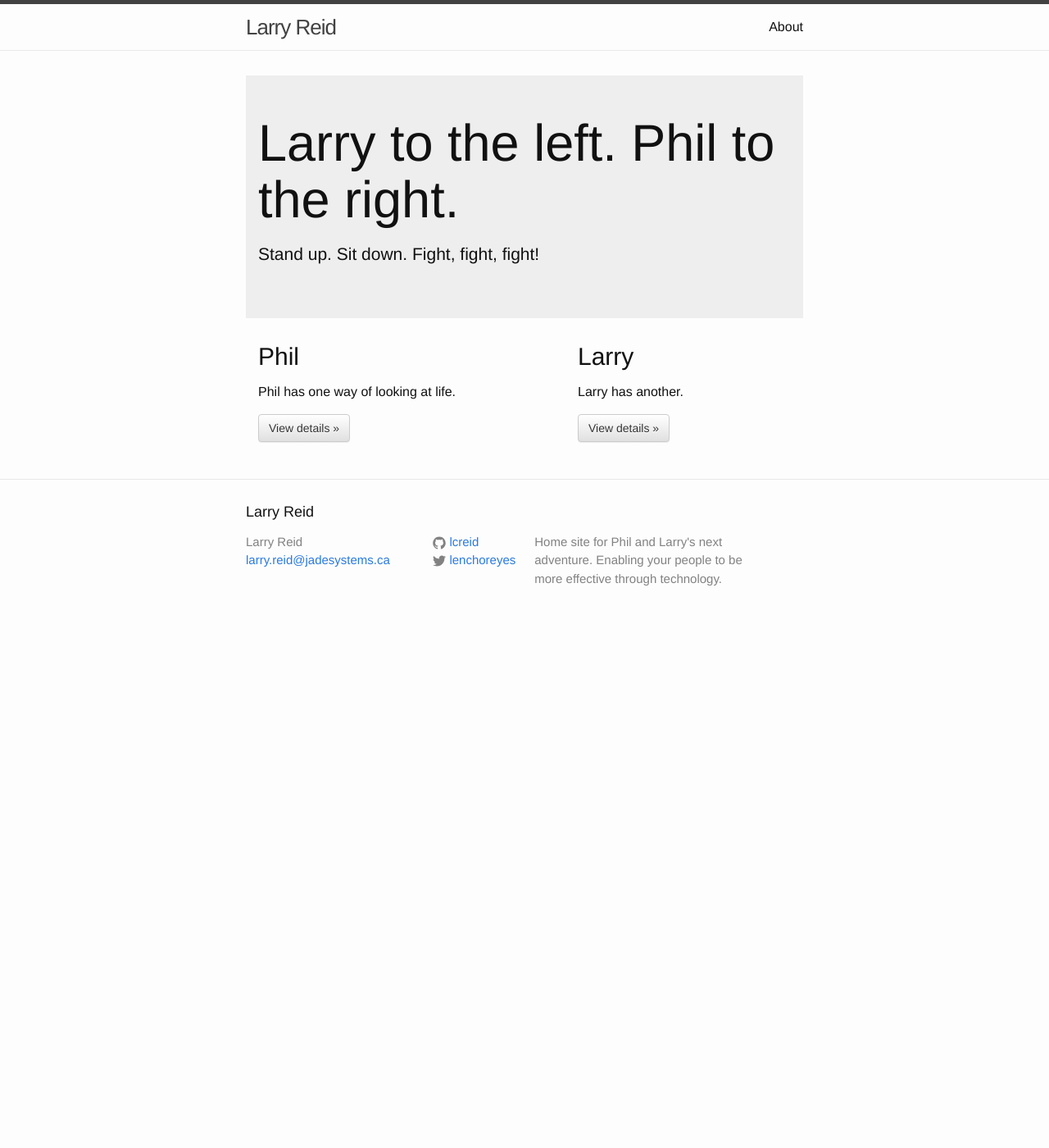
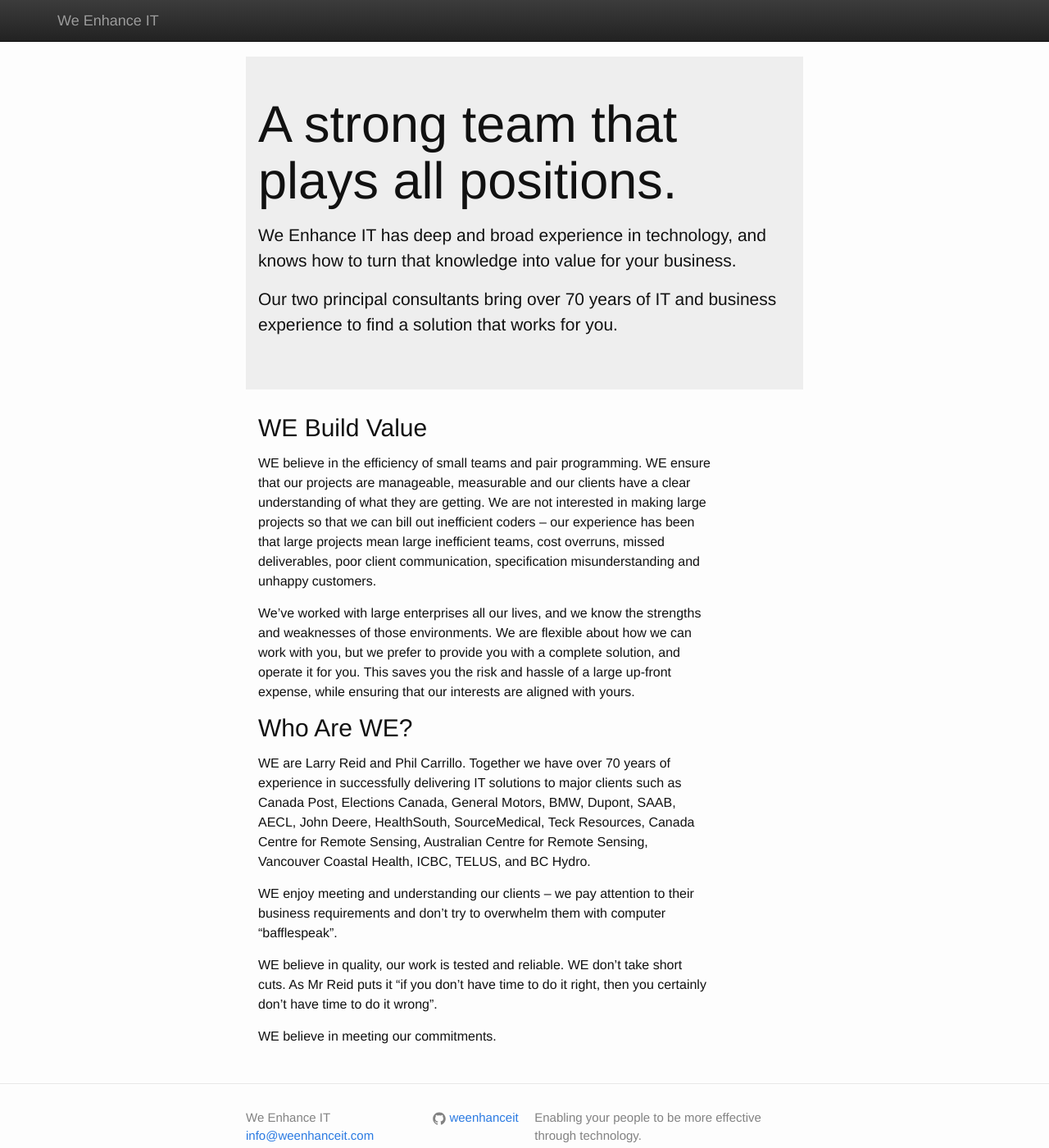
Before and after one commit to weenhanceit/weenhanceit.github.io, a Jekyll site: the page built from index.md, in a window 1280 px wide and 1400 px high. Shown: the whole window at 82% size. Built offline with Jekyll 4.4.1, drawn with Linux system fonts in a browser that asks for light colours; nearby versions of some CDN libraries.

Commit message:
Initial.

```diff
--- a/_config.yml
+++ b/_config.yml
@@ -6,16 +6,15 @@
 # 'jekyll serve'. If you change this file, please restart the server process.
 
 # Site settings
-title: Larry Reid
-email: larry.reid@jadesystems.ca
+title: We Enhance IT
+email: info@weenhanceit.com
 description: > # this means to ignore newlines until "baseurl:"
-  Home site for Phil and Larry's next adventure. Enabling your
-  people to be more effective through technology.
+  Enabling your people to be more effective through technology.
 baseurl: "" # the subpath of your site, e.g. /blog
-url: "https://lcreid.github.io" # the base hostname & protocol for your site
-twitter_username: lenchoreyes
-github_username:  lcreid
-company_name: "Two Smart Guys"
+url: "https://weenhanceit.github.io" # the base hostname & protocol for your site
+twitter_username: weenhanceit
+github_username:  weenhanceit
+company_name: "We Enhance IT"
 
 # Build settings
 markdown: kramdown
--- a/_includes/footer.html
+++ b/_includes/footer.html
@@ -1,8 +1,6 @@
 <footer class="site-footer">
 
   <div class="wrapper">
-
-    <h2 class="footer-heading">{{ site.title }}</h2>
 
     <div class="footer-col-wrapper">
       <div class="footer-col footer-col-1">
@@ -20,7 +18,7 @@
           </li>
           {% endif %}
 
-          {% if site.twitter_username %}
+          {% if false && site.twitter_username %}
           <li>
             {% include icon-twitter.html username=site.twitter_username %}
           </li>
--- a/_includes/header.html
+++ b/_includes/header.html
@@ -1,27 +1,65 @@
-<header class="site-header">
+<header>
+  <nav class="navbar navbar-inverse navbar-fixed-top">
+  <div class="container">
+    <div class="navbar-header">
+      <button type="button" class="navbar-toggle collapsed" data-toggle="collapse" data-target="#navbar" aria-expanded="false" aria-controls="navbar">
+        <span class="sr-only">Toggle navigation</span>
+        <span class="icon-bar"></span>
+        <span class="icon-bar"></span>
+        <span class="icon-bar"></span>
+      </button>
+      <!-- <a class="navbar-brand" href="#">Jade Systems Inc</a> -->
+      <a href="/" class="navbar-brand">
+        {{ site.company_name }}
+      </a>
+    </div>
+    <div id="navbar" class="collapse navbar-collapse">
+      <!-- <ul class="nav navbar-nav">
+        <li class="dropdown">
+          <!-- <a href="#">Link <span class="sr-only">(current)</span></a>
+          <a href="#" class="dropdown-toggle" data-toggle="dropdown" role="button" aria-haspopup="true" aria-expanded="false">Services <span class="caret"></span></a>
+          <ul class="dropdown-menu">
+            <li><%= link_to_unless_current("Project Management", "/services/project_management/") %></li>
+            <li><%= link_to_unless_current("Infrastructure Analysis", "/services/infrastructure_analysis/") %></li>
+            <li><%= link_to_unless_current("IT Consulting", "/services/it_consulting/") %></li>
+          </ul>
+        </li>
+        <li class="dropdown">
+          <a href="#" class="dropdown-toggle" data-toggle="dropdown" role="button" aria-haspopup="true" aria-expanded="false">People <span class="caret"></span></a>
+          <ul class="dropdown-menu">
+            <li><%= link_to_unless_current("Larry Reid", "/people/larry_reid/") %></li>
+          </ul>
+        </li>
+        <li class="dropdown">
+          <a href="#" class="dropdown-toggle" data-toggle="dropdown" role="button" aria-haspopup="true" aria-expanded="false">Knowledgebase <span class="caret"></span></a>
+          <ul class="dropdown-menu">
+            <li><%= link_to_unless_current("Static Web Sites", "/knowledgebase/static-web-sites/") %></li>
+            <li><%= link_to_unless_current("Search Engines", "/knowledgebase/search-engines/") %></li>
+          </ul>
+        </li>
+        <li><%= link_to_unless_current("Contact Us", "/contact/") %></li>
+      </ul> -->
 
-  <div class="wrapper">
+      <!-- <form class="navbar-form navbar-right">
+        <div class="form-group">
+          <input type="text" placeholder="Search" class="form-control" id="search" name="query" value="" autocomplete="off" />
+        </div>
+        <button type="button" class="btn btn-success" id="search-button">Search</button>
+      </form> -->
+    </div>
+  </div>
+</nav>
 
-    <a class="site-title" href="{{ site.baseurl }}/">{{ site.title }}</a>
-
-    <nav class="site-nav">
-      <a href="#" class="menu-icon">
-        <svg viewBox="0 0 18 15">
-          <path fill="#424242" d="M18,1.484c0,0.82-0.665,1.484-1.484,1.484H1.484C0.665,2.969,0,2.304,0,1.484l0,0C0,0.665,0.665,0,1.484,0 h15.031C17.335,0,18,0.665,18,1.484L18,1.484z"/>
-          <path fill="#424242" d="M18,7.516C18,8.335,17.335,9,16.516,9H1.484C0.665,9,0,8.335,0,7.516l0,0c0-0.82,0.665-1.484,1.484-1.484 h15.031C17.335,6.031,18,6.696,18,7.516L18,7.516z"/>
-          <path fill="#424242" d="M18,13.516C18,14.335,17.335,15,16.516,15H1.484C0.665,15,0,14.335,0,13.516l0,0 c0-0.82,0.665-1.484,1.484-1.484h15.031C17.335,12.031,18,12.696,18,13.516L18,13.516z"/>
-        </svg>
-      </a>
-
-      <div class="trigger">
-        {% for my_page in site.pages %}
-          {% if my_page.title %}
-          <a class="page-link" href="{{ my_page.url | prepend: site.baseurl }}">{{ my_page.title }}</a>
-          {% endif %}
-        {% endfor %}
+<div class="container">
+  <div id="search-results">
+    <div id="clear-results" class="clear-button" style="display: block;">&nbsp;</div>
+    <ul id="search-results-list"></ul>
+    <div id="pagination-outer-container">
+      <div id="pagination-inner-container" class="centre">
+        <div id="pagination"></div>
       </div>
-    </nav>
-
+    </div>
   </div>
+</div>
 
 </header>
--- a/index.html
+++ /dev/null
@@ -1,62 +0,0 @@
----
-layout: default
----
-
-<!-- Bootstrap page. -->
-
-<!-- Main jumbotron for a primary marketing message or call to action -->
-<div class="jumbotron">
-  <div class="container">
-    <h1>
-      Larry to the left.
-      Phil to the right.
-    </h1>
-    <p>
-      Stand up.
-      Sit down.
-      Fight, fight, fight!
-    </p>
-    <!-- <p><a class="btn btn-primary btn-lg" href="#" role="button">Learn more &raquo;</a></p> -->
-  </div>
-</div>
-
-<div class="container">
-  <!-- Example row of columns -->
-  <div class="row">
-    <div class="col-md-4">
-      <h2>Phil</h2>
-      <p>
-        Phil has one way of looking at life.
-      </p>
-      <p><a class="btn btn-default" href="/phil/" role="button">View details &raquo;</a></p>
-    </div>
-    <div class="col-md-4">
-      <h2>Larry</h2>
-      <p>
-        Larry has another.
-      </p>
-      <p><a class="btn btn-default" href="/larry/" role="button">View details &raquo;</a></p>
-    </div>
-  </div>
-</div>
-
-
-  <!-- <div class="home">
-
-  <h1 class="page-heading">Posts</h1>
-
-  <ul class="post-list">
-    {% for post in site.posts %}
-      <li>
-        <span class="post-meta">{{ post.date | date: "%b %-d, %Y" }}</span>
-
-        <h2>
-          <a class="post-link" href="{{ post.url | prepend: site.baseurl }}">{{ post.title }}</a>
-        </h2>
-      </li>
-    {% endfor %}
-  </ul>
-
-  <p class="rss-subscribe">subscribe <a href="{{ "/feed.xml" | prepend: site.baseurl }}">via RSS</a></p>
-
-</div> -->
--- /dev/null
+++ b/index.md
@@ -0,0 +1,42 @@
+---
+layout: default
+---
+
+{::options parse_block_html="true" /}
+
+<div class="jumbotron">
+  <div class="container">
+
+# A strong team that plays all positions.
+{{ site.company_name }} has deep and broad experience in technology, and knows how to turn that knowledge into value for your business.
+
+Our two principal consultants
+bring over 70 years of IT and business experience
+to find a solution that works for you.
+
+  </div>
+</div>
+<div class="container">
+<div class="row">
+  <div class="col-md-6">
+## WE Build Value
+WE believe in the efficiency of small teams and pair programming.
+WE ensure that our projects are manageable, measurable and our clients have a clear understanding of what they are getting.
+We are not interested in making large projects so that we can bill out inefficient coders – our experience has been that large projects mean large inefficient teams, cost overruns, missed deliverables, poor client communication, specification misunderstanding and unhappy customers.
+
+We've worked with large enterprises all our lives, and we know the strengths and weaknesses of those environments.
+We are flexible about how we can work with you, but we prefer to provide you with a complete solution, and operate it for you.
+This saves you the risk and hassle of a large up-front expense, while ensuring that our interests are aligned with yours.
+
+## Who Are WE?
+WE are Larry Reid and Phil Carrillo.
+Together we have over 70 years of experience in successfully delivering IT solutions to major clients such as Canada Post, Elections Canada, General Motors, BMW, Dupont, SAAB, AECL, John Deere, HealthSouth, SourceMedical, Teck Resources, Canada Centre for Remote Sensing, Australian Centre for Remote Sensing, Vancouver Coastal Health, ICBC, TELUS, and BC Hydro.
+
+WE enjoy meeting and understanding our clients – we pay attention to their business requirements and don’t try to overwhelm them with computer “bafflespeak”.
+
+WE believe in quality, our work is tested and reliable.  WE don’t take short cuts.
+As Mr Reid puts it “if you don’t have time to do it right, then you certainly don’t have time to do it wrong”.
+
+WE believe in meeting our commitments.
+  </div>
+</div>
```
Also changed, not shown: _posts/2016-04-06-welcome-to-jekyll.markdown (deleted, +0 -25 lines), phil/index.md (+22 -15 lines).
